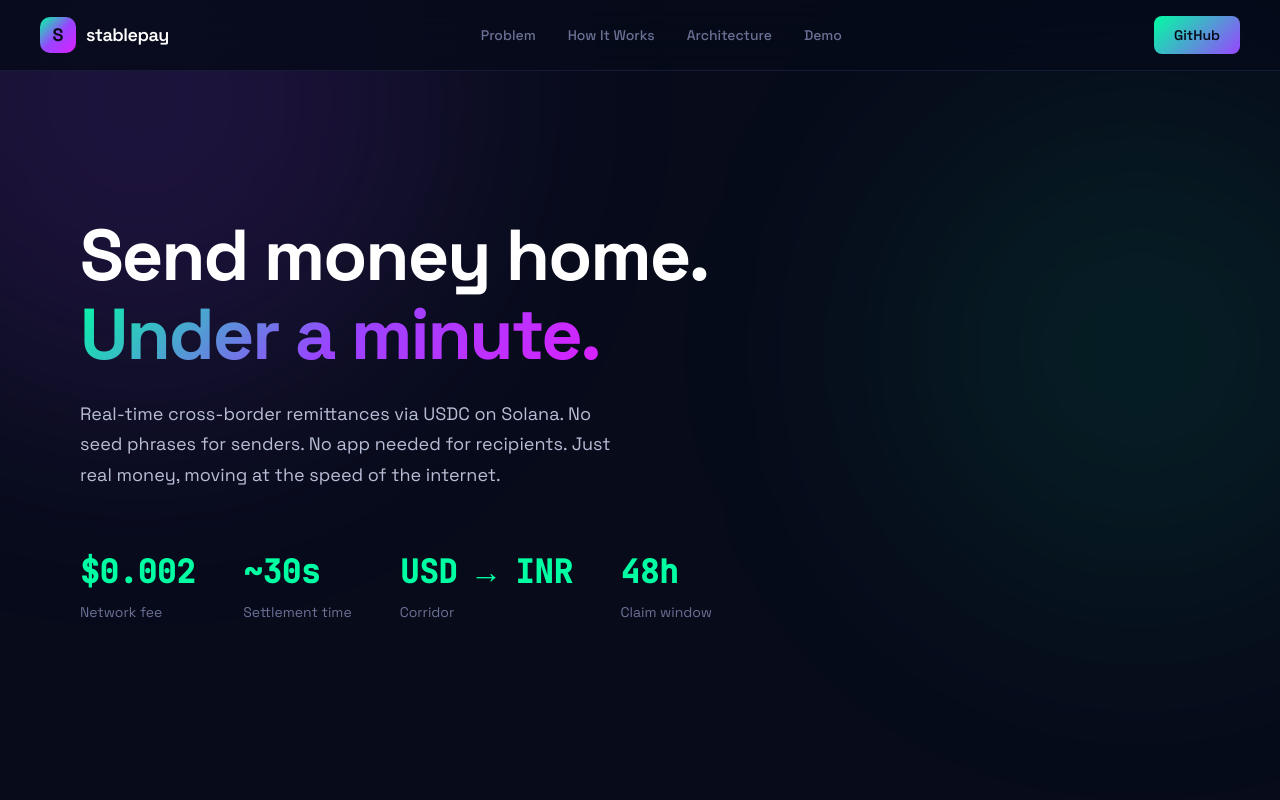
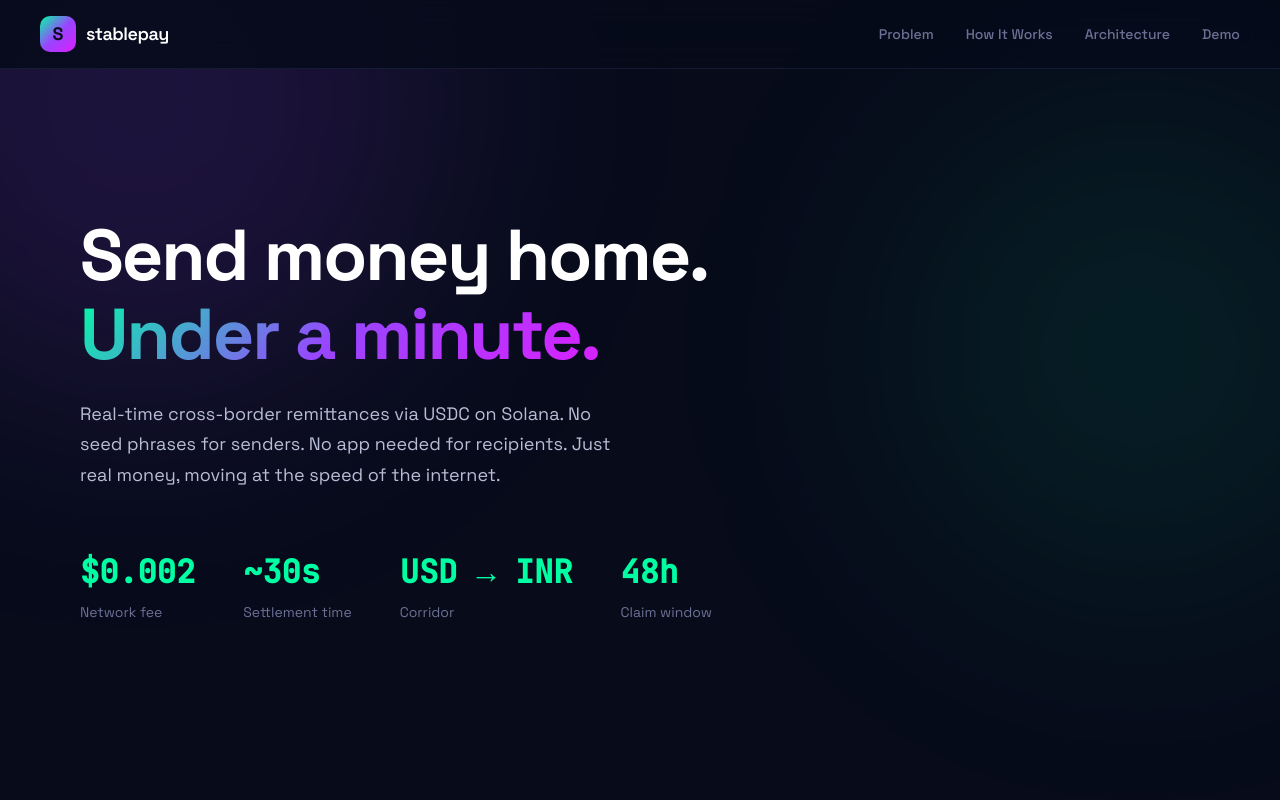
Before and after one commit to Puneethkumarck/stablepay, a plain HTML site: page index.html in a window 1280 px wide. Shown: the top 800 px of the page. Drawn offline with Linux system fonts and the light colour scheme.

Commit message:
chore: remove GitHub links from public site

```diff
--- a/index.html
+++ b/index.html
@@ -529,7 +529,6 @@
       <li><a href="#architecture">Architecture</a></li>
       <li><a href="#demo">Demo</a></li>
     </ul>
-    <a href="https://github.com/Puneethkumarck/stablepay-hackathon" class="nav-cta" target="_blank" rel="noopener">GitHub</a>
   </nav>
 
   <!-- Hero -->
@@ -881,7 +880,6 @@
       <h3 style="font-size: 22px; margin-bottom: 4px;">Puneethkumar CK</h3>
       <p style="color: var(--fg-3); font-size: 14px; margin-bottom: 16px;">Blockchain &amp; Fintech Engineer</p>
       <div style="display: flex; gap: 20px;">
-        <a href="https://github.com/Puneethkumarck" target="_blank" rel="noopener" style="color: var(--fg-3); text-decoration: none; font-size: 14px; transition: color 0.2s;">GitHub</a>
         <a href="https://x.com/punithck" target="_blank" rel="noopener" style="color: var(--fg-3); text-decoration: none; font-size: 14px; transition: color 0.2s;">X</a>
         <a href="https://t.me/punithck" target="_blank" rel="noopener" style="color: var(--fg-3); text-decoration: none; font-size: 14px; transition: color 0.2s;">Telegram</a>
       </div>
@@ -891,7 +889,6 @@
   <!-- Footer -->
   <footer>
     <div class="footer-links">
-      <a href="https://github.com/Puneethkumarck/stablepay-hackathon" target="_blank" rel="noopener">GitHub</a>
       <a href="#demo">Demo</a>
       <a href="#architecture">Architecture</a>
     </div>
```
